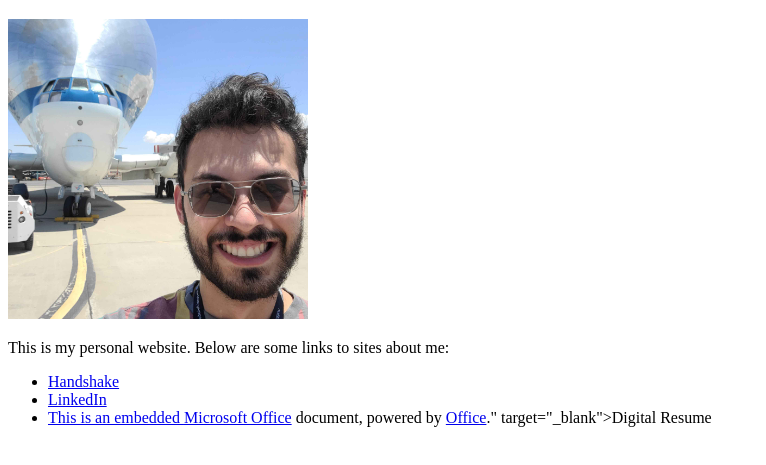
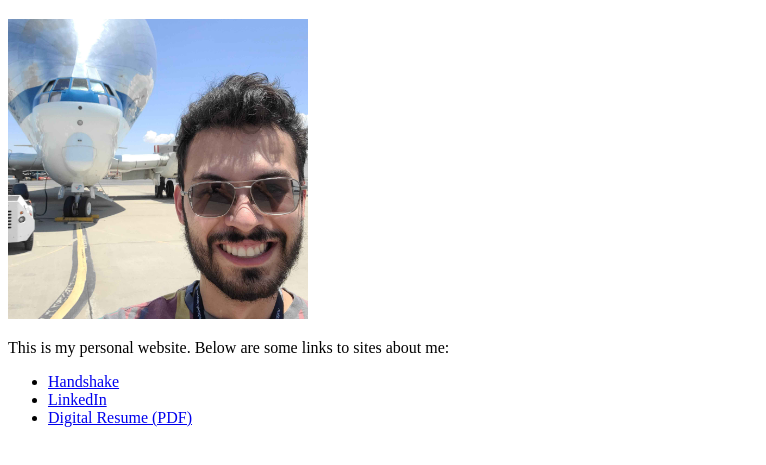
Before and after one commit to Abamant/SiteB.github.io, a plain HTML site: page index.html in a window 1280 px wide. Shown: the part 61-526 px from the top of the page, without its empty margins (0-766 px from the left). Drawn offline with Linux system fonts and the light colour scheme.

Commit message:
Update index.html
Jesus It WORKED

```diff
--- a/index.html
+++ b/index.html
@@ -16,7 +16,6 @@
     <ul>
         <li><a href="https://utep.joinhandshake.com/profiles/52596219" target="_blank">Handshake</a></li>
         <li><a href="https://www.linkedin.com/in/isaac-basurto-703827236" target="_blank">LinkedIn</a></li>
-        <li><a href="<iframe src="https://minersutep-my.sharepoint.com/personal/inbasurto_miners_utep_edu/_layouts/15/Doc.aspx?sourcedoc={07afc1c0-08aa-44ba-b46e-b410e4a3a8b0}&amp;action=embedview" width="476px" height="288px" frameborder="0">This is an embedded <a target="_blank" href="https://office.com">Microsoft Office</a> document, powered by <a target="_blank" href="https://office.com/webapps">Office</a>.</iframe>" target="_blank">Digital Resume</a></li>
-    </ul>
+        <li><a href="FallResume2024.pdf" target="_blank">Digital Resume (PDF)</a></li>
 </body>
 </html>
```
